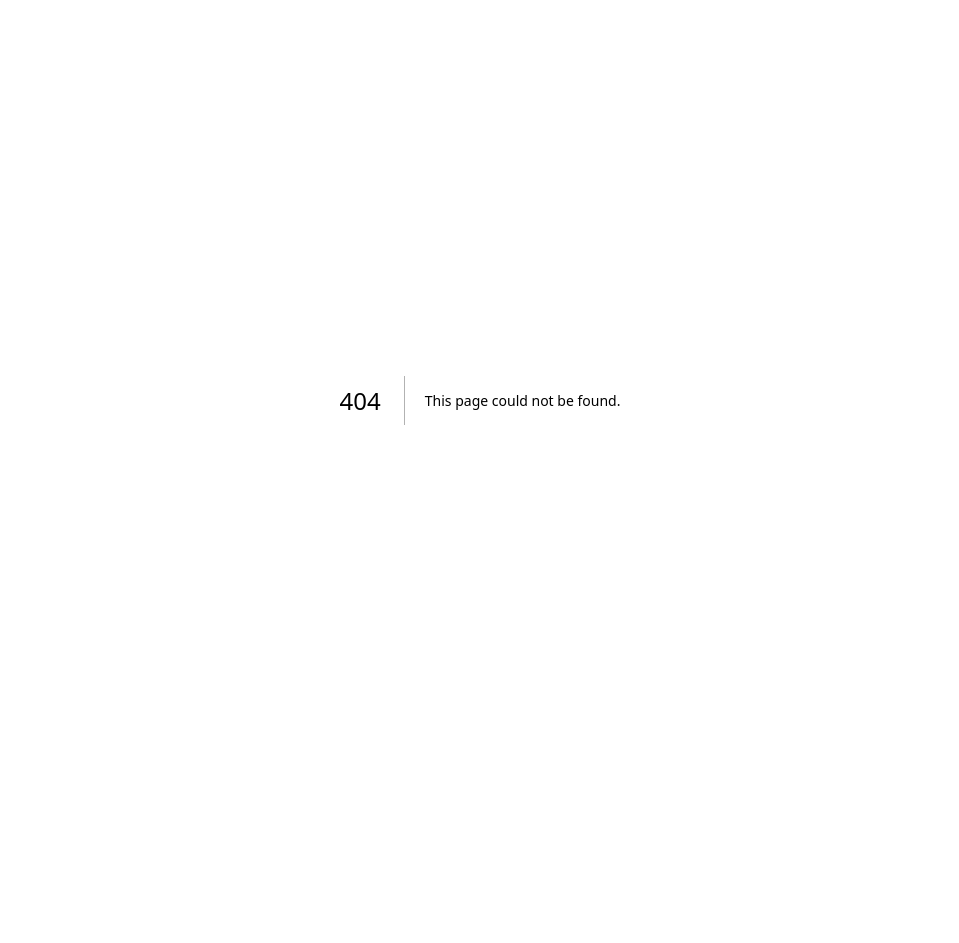
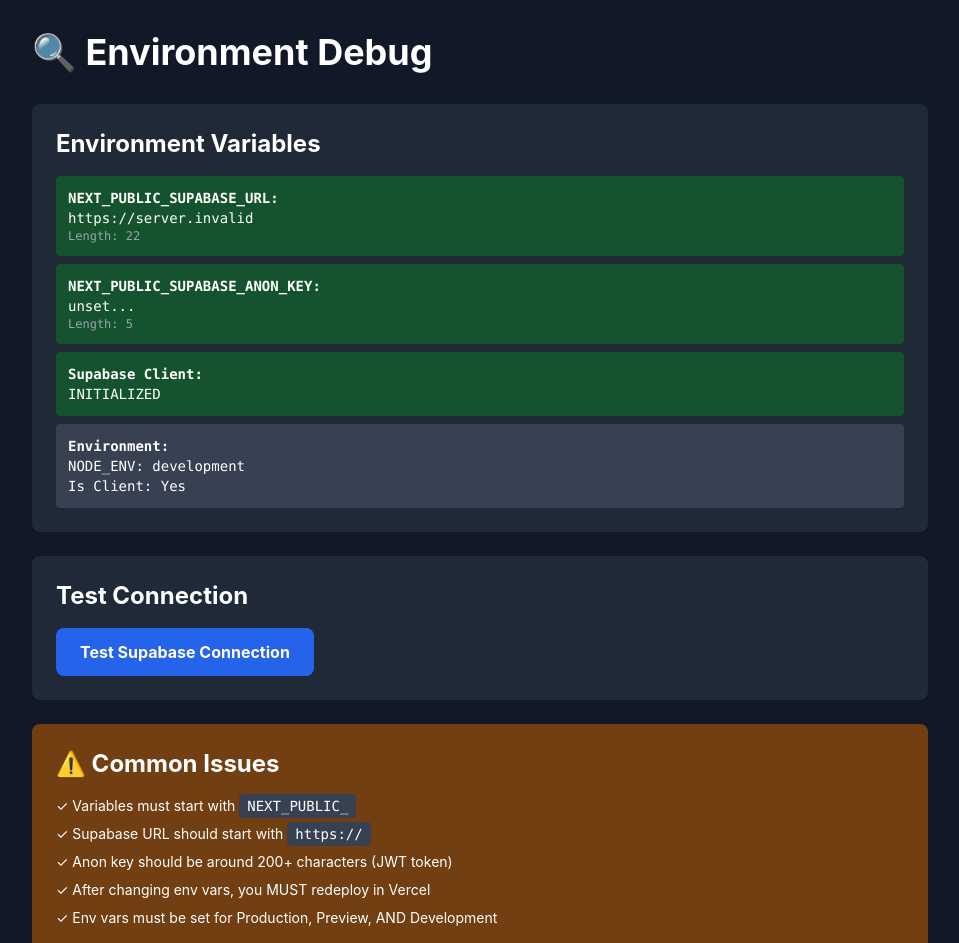
Before and after one commit to Lamido007/Dududata, a Next.js app: page /debug in a window 1280 px wide. Before the commit this address had no page. Shown: the top 943 px of the page, without its empty margins (160-1119 px from the left). Before the commit the page ends 800 px from the top, so only its background shows below. Built offline with nearby package versions, Linux system fonts and the light colour scheme; no server answers.

Commit message:
Create debug.js

```diff
--- /dev/null
+++ b/pages/debug.js
@@ -0,0 +1,105 @@
+import { getSupabase } from '../lib/supabaseClient'
+
+export default function DebugPage() {
+  const supabase = getSupabase()
+
+  const checkEnvVars = () => {
+    return {
+      supabaseUrl: process.env.NEXT_PUBLIC_SUPABASE_URL || 'MISSING',
+      supabaseKey: process.env.NEXT_PUBLIC_SUPABASE_ANON_KEY
+        ? `${process.env.NEXT_PUBLIC_SUPABASE_ANON_KEY.substring(0, 20)}...`
+        : 'MISSING',
+      supabaseUrlLength: process.env.NEXT_PUBLIC_SUPABASE_URL?.length || 0,
+      supabaseKeyLength: process.env.NEXT_PUBLIC_SUPABASE_ANON_KEY?.length || 0,
+      supabaseClient: supabase ? 'INITIALIZED' : 'NULL',
+      nodeEnv: process.env.NODE_ENV,
+      isClient: typeof window !== 'undefined'
+    }
+  }
+
+  const envCheck = checkEnvVars()
+
+  const testConnection = async () => {
+    if (!supabase) {
+      alert('❌ Supabase client is NULL')
+      return
+    }
+
+    try {
+      const { data, error } = await supabase.auth.getSession()
+      if (error) {
+        alert('❌ Error: ' + error.message)
+      } else {
+        alert('✅ Connection successful!')
+      }
+    } catch (err) {
+      alert('❌ Exception: ' + err.message)
+    }
+  }
+
+  return (
+    <div className="min-h-screen bg-gray-900 text-white p-8">
+      <div className="max-w-4xl mx-auto">
+        <h1 className="text-4xl font-bold mb-8">🔍 Environment Debug</h1>
+
+        <div className="bg-gray-800 rounded-lg p-6 mb-6">
+          <h2 className="text-2xl font-bold mb-4">Environment Variables</h2>
+          <div className="space-y-2 font-mono text-sm">
+            <div className={`p-3 rounded ${envCheck.supabaseUrl !== 'MISSING' ? 'bg-green-900' : 'bg-red-900'}`}>
+              <div className="font-bold">NEXT_PUBLIC_SUPABASE_URL:</div>
+              <div>{envCheck.supabaseUrl}</div>
+              <div className="text-xs text-gray-400">Length: {envCheck.supabaseUrlLength}</div>
+            </div>
+
+            <div className={`p-3 rounded ${envCheck.supabaseKey !== 'MISSING' ? 'bg-green-900' : 'bg-red-900'}`}>
+              <div className="font-bold">NEXT_PUBLIC_SUPABASE_ANON_KEY:</div>
+              <div>{envCheck.supabaseKey}</div>
+              <div className="text-xs text-gray-400">Length: {envCheck.supabaseKeyLength}</div>
+            </div>
+
+            <div className={`p-3 rounded ${envCheck.supabaseClient === 'INITIALIZED' ? 'bg-green-900' : 'bg-red-900'}`}>
+              <div className="font-bold">Supabase Client:</div>
+              <div>{envCheck.supabaseClient}</div>
+            </div>
+
+            <div className="p-3 rounded bg-gray-700">
+              <div className="font-bold">Environment:</div>
+              <div>NODE_ENV: {envCheck.nodeEnv}</div>
+              <div>Is Client: {envCheck.isClient ? 'Yes' : 'No'}</div>
+            </div>
+          </div>
+        </div>
+
+        <div className="bg-gray-800 rounded-lg p-6 mb-6">
+          <h2 className="text-2xl font-bold mb-4">Test Connection</h2>
+          <button
+            onClick={testConnection}
+            className="bg-blue-600 hover:bg-blue-700 px-6 py-3 rounded-lg font-bold"
+          >
+            Test Supabase Connection
+          </button>
+        </div>
+
+        <div className="bg-yellow-900 rounded-lg p-6">
+          <h2 className="text-2xl font-bold mb-4">⚠️ Common Issues</h2>
+          <ul className="space-y-2 text-sm">
+            <li>✓ Variables must start with <code className="bg-gray-700 px-2 py-1 rounded">NEXT_PUBLIC_</code></li>
+            <li>✓ Supabase URL should start with <code className="bg-gray-700 px-2 py-1 rounded">https://</code></li>
+            <li>✓ Anon key should be around 200+ characters (JWT token)</li>
+            <li>✓ After changing env vars, you MUST redeploy in Vercel</li>
+            <li>✓ Env vars must be set for Production, Preview, AND Development</li>
+          </ul>
+        </div>
+
+        <div className="mt-6 text-center">
+          <a
+            href="/login"
+            className="text-blue-400 hover:text-blue-300 underline"
+          >
+            ← Back to Login
+          </a>
+        </div>
+      </div>
+    </div>
+  )
+      }
```
